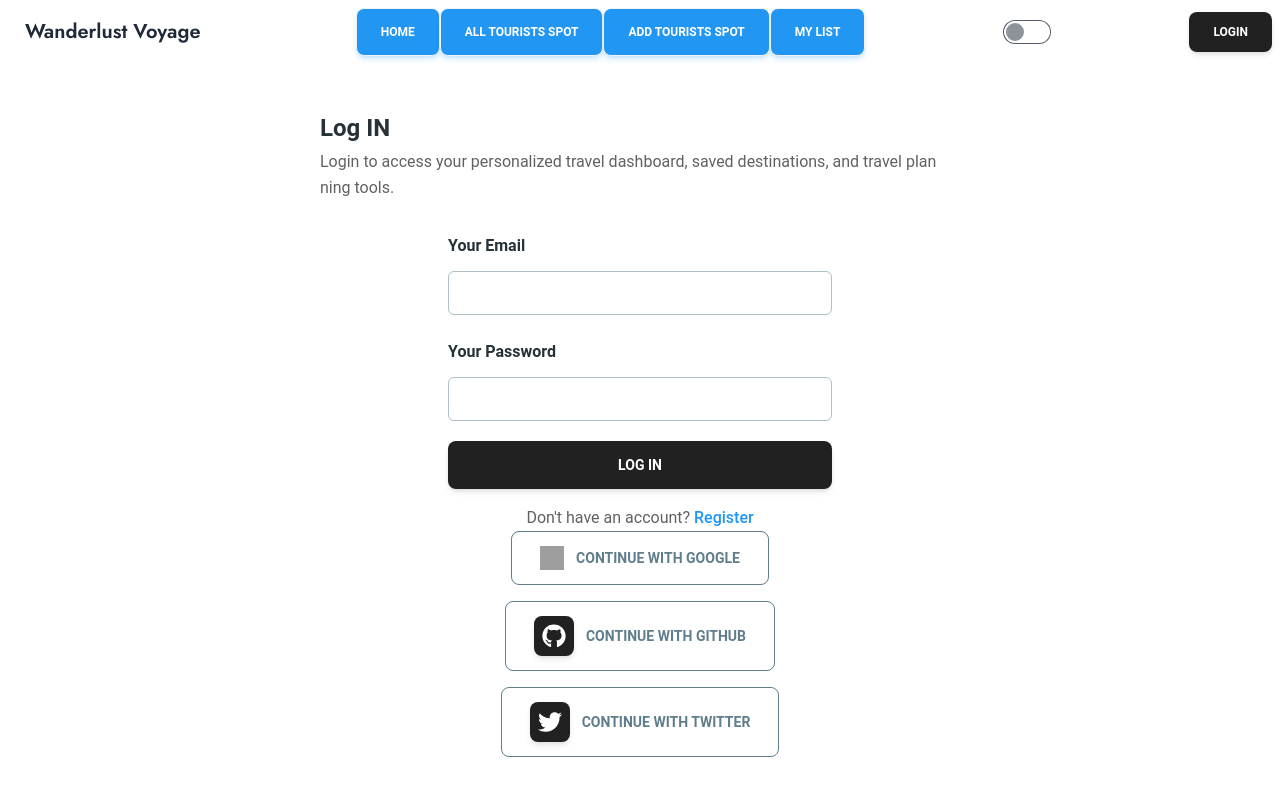
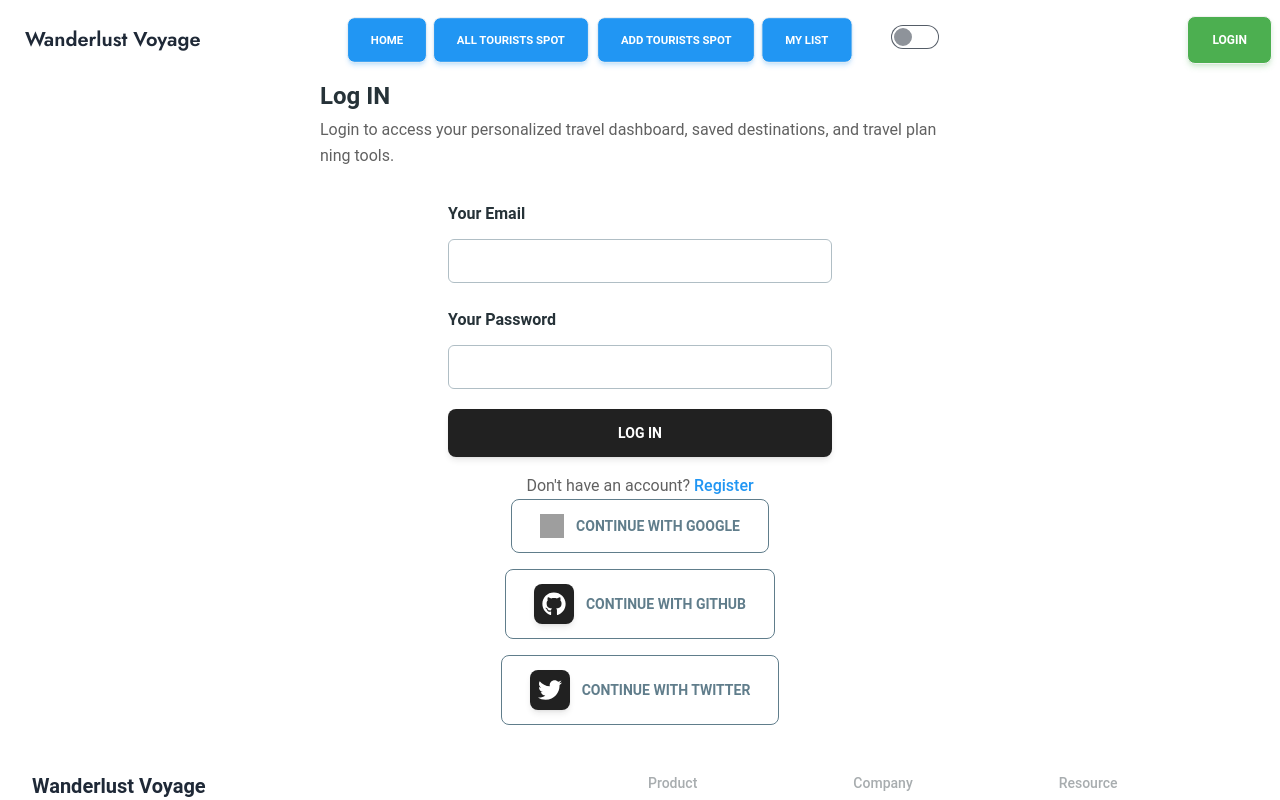
Before and after one commit to SakhawatHossen-coder/Wanderlust-Voyage-YourTouristPartner, a React (Vite) app: page /login in a window 1280 px wide. Shown: the top 800 px of the page. Built offline with nearby package versions, Linux system fonts and the light colour scheme; no server answers; grey boxes are pictures that could not be loaded.

Commit message:
navbar responsive done

```diff
--- a/src/components/Navbar.jsx
+++ b/src/components/Navbar.jsx
@@ -9,12 +9,95 @@ const Navbar = () => {
   const [theme, setTheme] = useState();
   return (
     <div>
-      <div className="navbar justify-between mb-12">
-        <div className="flex-">
+      <div className="navbar-start justify-between mb-12">
+        <div className="flex">
+          <div tabIndex={0} role="button" className="btn btn-ghost lg:hidden">
+            <svg
+              xmlns="http://www.w3.org/2000/svg"
+              className="h-5 w-5"
+              fill="none"
+              viewBox="0 0 24 24"
+              stroke="currentColor"
+            >
+              <path
+                strokeLinecap="round"
+                strokeLinejoin="round"
+                strokeWidth="2"
+                d="M4 6h16M4 12h8m-8 6h16"
+              />
+            </svg>
+            <ul
+              tabIndex={0}
+              className="menu menu-sm dropdown-content mt-3 z-[1] p-2 shadow bg-base-100 rounded-box w-52"
+            >
+              <li>
+                <NavLink to="/">
+                  <Button color="blue" className="btn pop">
+                    Home
+                  </Button>
+                </NavLink>
+              </li>
+              <li>
+                <NavLink to="/alltouristspot">
+                  <Button color="blue" className="btn pop">
+                    All Tourists Spot
+                  </Button>
+                </NavLink>
+              </li>
+              <li>
+                {" "}
+                <NavLink to="/addtouristspot">
+                  <Button color="blue" className="btn pop">
+                    Add Tourists Spot
+                  </Button>
+                </NavLink>
+              </li>
+              <li>
+                {" "}
+                <NavLink to="/mylistpage">
+                  <Button color="blue" className="btn pop">
+                    My List
+                  </Button>
+                </NavLink>
+              </li>
+            </ul>
+          </div>
           <a className="btn btn-ghost text-xl jost">Wanderlust Voyage</a>
         </div>
-        <div className="div pop">
-          <NavLink to="/">
+        <div className="div navbar-center hidden lg:flex pop">
+          <ul className="menu menu-horizontal px-1">
+            <li>
+              <NavLink to="/">
+                <Button color="blue" className="btn pop">
+                  Home
+                </Button>
+              </NavLink>
+            </li>
+            <li>
+              <NavLink to="/alltouristspot">
+                <Button color="blue" className="btn pop">
+                  All Tourists Spot
+                </Button>
+              </NavLink>
+            </li>
+            <li>
+              {" "}
+              <NavLink to="/addtouristspot">
+                <Button color="blue" className="btn pop">
+                  Add Tourists Spot
+                </Button>
+              </NavLink>
+            </li>
+            <li>
+              {" "}
+              <NavLink to="/mylistpage">
+                <Button color="blue" className="btn pop">
+                  My List
+                </Button>
+              </NavLink>
+            </li>
+          </ul>
+          {/* <NavLink to="/">
             <Button color="blue" className="btn pop">
               Home
             </Button>
@@ -33,7 +116,7 @@ const Navbar = () => {
             <Button color="blue" className="btn pop">
               My List
             </Button>
-          </NavLink>
+          </NavLink> */}
         </div>
         <div>
           <ThemeToggle />
@@ -76,7 +159,7 @@ const Navbar = () => {
         </div> */}
             </div>
           </div>
-          <div className="end">
+          <div className="navbar-end">
             {user ? (
               <div className="dropdown dropdown-end">
                 <div
--- /dev/null
+++ b/src/components/Navigation.jsx
@@ -0,0 +1,158 @@
+import { Button, Typography } from "@material-tailwind/react";
+import React, { useContext, useState } from "react";
+import { Link, NavLink } from "react-router-dom";
+import { AuthContext } from "../providers/AuthProviders";
+import ThemeToggle from "./ThemeToggle";
+
+const Navigation = () => {
+  const { user, logOut } = useContext(AuthContext);
+  const [theme, setTheme] = useState();
+  return (
+    <div className="navbar bg-base-100">
+      <div className="navbar-start">
+        <div className="dropdown">
+          <div tabIndex={0} role="button" className="btn btn-ghost lg:hidden">
+            <svg
+              xmlns="http://www.w3.org/2000/svg"
+              className="h-5 w-5"
+              fill="none"
+              viewBox="0 0 24 24"
+              stroke="currentColor"
+            >
+              <path
+                strokeLinecap="round"
+                strokeLinejoin="round"
+                strokeWidth="2"
+                d="M4 6h16M4 12h8m-8 6h16"
+              />
+            </svg>
+          </div>
+          <ul
+            tabIndex={0}
+            className="menu menu-sm dropdown-content mt-3 z-[10] p-2 shadow bg-base-100 rounded-box w-52"
+          >
+            <ThemeToggle />
+
+            <NavLink to="/">
+              <li>
+                <Button color="blue" className="btn pop">
+                  Home
+                </Button>
+              </li>
+            </NavLink>
+            <NavLink to="/alltouristspot">
+              <li>
+                <Button color="blue" className="btn pop">
+                  All Tourists Spot
+                </Button>
+              </li>
+            </NavLink>
+            <NavLink to="/addtouristspot">
+              <li>
+                {" "}
+                <Button color="blue" className="btn pop">
+                  Add Tourists Spot
+                </Button>
+              </li>
+            </NavLink>
+            <NavLink to="/mylistpage">
+              <li>
+                {" "}
+                <Button color="blue" className="btn pop">
+                  My List
+                </Button>
+              </li>
+            </NavLink>
+          </ul>
+        </div>
+        <NavLink to='/'>
+
+        <span className="btn btn-ghost text-xl jost">Wanderlust Voyage</span>
+        </NavLink>
+      </div>
+      <div className="navbar-center hidden lg:flex">
+        <ul className="menu menu-horizontal px-1">
+          <NavLink to="/">
+            <li>
+              <Button color="blue" className="btn pop">
+                Home
+              </Button>
+            </li>
+          </NavLink>
+          <NavLink to="/alltouristspot">
+            <li>
+              <Button color="blue" className="btn pop">
+                All Tourists Spot
+              </Button>
+            </li>
+          </NavLink>
+          <NavLink to="/addtouristspot">
+            <li>
+              {" "}
+              <Button color="blue" className="btn pop">
+                Add Tourists Spot
+              </Button>
+            </li>
+          </NavLink>
+          <NavLink to="/mylistpage">
+            <li>
+              {" "}
+              <Button color="blue" className="btn pop">
+                My List
+              </Button>
+            </li>
+          </NavLink>
+        </ul>
+        <div className="ml-8">
+
+        <ThemeToggle />
+        </div>
+      </div>
+
+      <div className="navbar-end">
+        {user ? (
+          <div className="dropdown dropdown-end">
+            <div
+              tabIndex={0}
+              role="Button"
+              className="btn btn-ghost btn-circle avatar"
+            >
+              <div className="w-10 rounded-full">
+                <img
+                  alt="Tailwind CSS Navbar component"
+                  src={
+                    user?.photoURL ||
+                    "https://daisyui.com/images/stock/photo-1534528741775-53994a69daeb.jpg"
+                  }
+                />
+              </div>
+            </div>
+            <ul
+              tabIndex={0}
+              className="menu menu-sm dropdown-content mt-3 z-[1] p-2 shadow bg-base-100 rounded-box w-52"
+            >
+              <li>
+                <Typography className="pop">
+                  {user?.displayName || "User not found"}
+                </Typography>
+              </li>
+              <li>
+                <Button color="blue" variant="outlined" onClick={logOut}>
+                  <a className="pop">Logout</a>
+                </Button>
+              </li>
+            </ul>
+          </div>
+        ) : (
+          <NavLink to="/login">
+            <Button color="green" className="btn">
+              Login
+            </Button>
+          </NavLink>
+        )}
+      </div>
+    </div>
+  );
+};
+
+export default Navigation;
--- a/src/components/Slider.jsx
+++ b/src/components/Slider.jsx
@@ -19,11 +19,12 @@ const Slider = () => {
   let img4 =
     "https://images.pexels.com/photos/967292/pexels-photo-967292.jpeg?auto=compress&cs=tinysrgb&w=600";
   return (
-    <div>
+    <div className="-z-10">
       <Swiper
         modules={[Navigation, Pagination, Scrollbar, A11y]}
         spaceBetween={50}
         slidesPerView={3}
+        className="-z-10"
         navigation
         pagination={{ clickable: true }}
         scrollbar={{ draggable: true }}
@@ -31,7 +32,7 @@ const Slider = () => {
         onSlideChange={() => console.log("slide change")}
       >
         <SwiperSlide>
-          <Typography variant="h4" className="">
+          <Typography variant="h4" className="hidden lg:flex">
             <Typewriter
               loop={5}
               cursor
@@ -45,7 +46,7 @@ const Slider = () => {
           <img src={img1} alt="" />
         </SwiperSlide>
         <SwiperSlide>
-          <Typography variant="h4" className="">
+          <Typography variant="h4" className="hidden lg:flex">
             <Typewriter
               loop={5}
               cursor
@@ -60,7 +61,7 @@ const Slider = () => {
           <img src={img2} alt="" />
         </SwiperSlide>
         <SwiperSlide>
-          <Typography variant="h4" className="">
+          <Typography variant="h4" className="hidden lg:flex">
             <Typewriter
               loop={5}
               cursor
@@ -77,7 +78,7 @@ const Slider = () => {
           <img src={img3} alt="" />
         </SwiperSlide>
         <SwiperSlide>
-          <Typography variant="h4" className="">
+          <Typography variant="h4" className="hidden lg:flex">
             <Typewriter
               loop={5}
               cursor
--- a/src/layout/Layout.jsx
+++ b/src/layout/Layout.jsx
@@ -1,13 +1,15 @@
 import React from "react";
 import { Outlet } from "react-router-dom";
-import Navbar from "../components/Navbar";
+import Navbar from "../components/Navigation";
 import Footer from "../components/Footer";
+// import Navigation from "swiper/modules";
 
 const Layout = () => {
   return (
     <div>
       <div>
         <Navbar />
+        {/* <Navigation /> */}
       </div>
       <Outlet />
       <Footer />
--- a/src/pages/Home.jsx
+++ b/src/pages/Home.jsx
@@ -8,26 +8,11 @@ import { useLoaderData } from "react-router-dom";
 import CountrySection from "../components/countries/CountrySection";
 import { ThemeProvider, Typography } from "@material-tailwind/react";
 import ThemeToggle from "../components/ThemeToggle";
+import "../App.css"
 // import Navbar from "../"
 const Home = () => {
   const touristData = useLoaderData();
 
-  //
-  const theme = {
-    extend: {
-      colors: {
-        primary: {
-          light: "#007bff",
-          dark: "#3f5775", // Example for dark mode
-        },
-        secondary: {
-          light: "#ffc107",
-          dark: "#ffc107", // You can set the same color for both modes
-        },
-        // ... other colors
-      },
-    },
-  };
 
   return (
     <div>
@@ -36,7 +21,7 @@ const Home = () => {
       <div className="my-10">
         <Typography
           variant="lead"
-          className="font-bold flex justify-center items-center pop"
+          className="font-bold flex md:text-3xl tracking-wider justify-center items-center pop"
         >
           Ignite Your Wanderlust: Travel the World with Us!
         </Typography>
--- a/src/routes/Routes.jsx
+++ b/src/routes/Routes.jsx
@@ -56,7 +56,11 @@ const router = createBrowserRouter([
       },
       {
         path: "/mylistpage",
-        element: <MyListPage />,
+        element: (
+          <PrivateRoutes>
+            <MyListPage />,
+          </PrivateRoutes>
+        ),
       },
       {
         path: "/tourist/update/:id",
@@ -71,7 +75,10 @@ const router = createBrowserRouter([
       {
         path: "/tourist/countries/:countryName",
         element: <CountryCard />,
-        loader: ({params}) => fetch(`http://localhost:5000/tourist/countries/${params.countryName}`),
+        loader: ({ params }) =>
+          fetch(
+            `http://localhost:5000/tourist/countries/${params.countryName}`
+          ),
       },
     ],
   },
```
